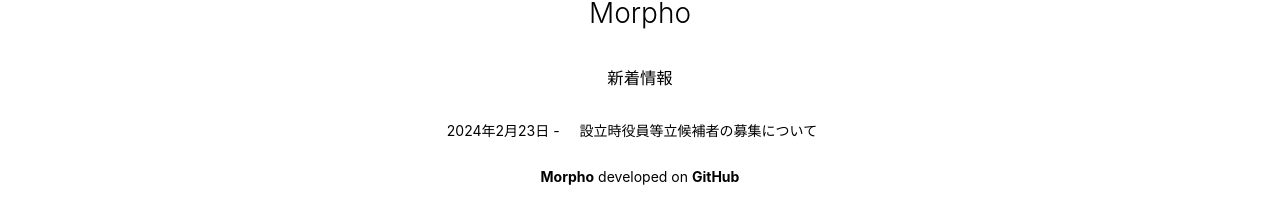
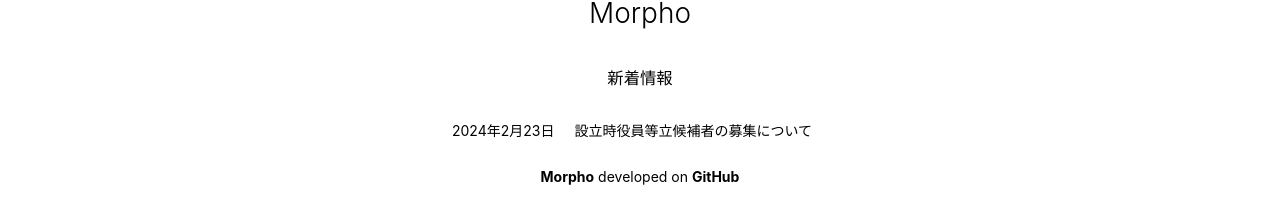
Before and after one commit to gunjo-org/gunjo-org, a Jekyll site: the page built from index.md, in a window 1280 px wide. Shown: the part 362-586 px from the top of the page. Built offline with Jekyll 4.4.1, drawn with Linux system fonts in a browser that asks for light colours; our own code applies the rules of GitHub Pages for plain Markdown files.

Commit message:
Update index.md

```diff
--- a/index.md
+++ b/index.md
@@ -5,6 +5,6 @@ permalink: /
 # {{ site.title }}
 ### 新着情報
 {% for post in site.posts limit:3 %}
-{{ post.date | date: site.date_format }} - [{{ post.title }}]({{ post.url }})
+{{ post.date | date: site.date_format }} [{{ post.title }}]({{ post.url }})
 {% endfor %}
 [**Morpho** developed on **GitHub**](https://github.com/morpho-social)
```
